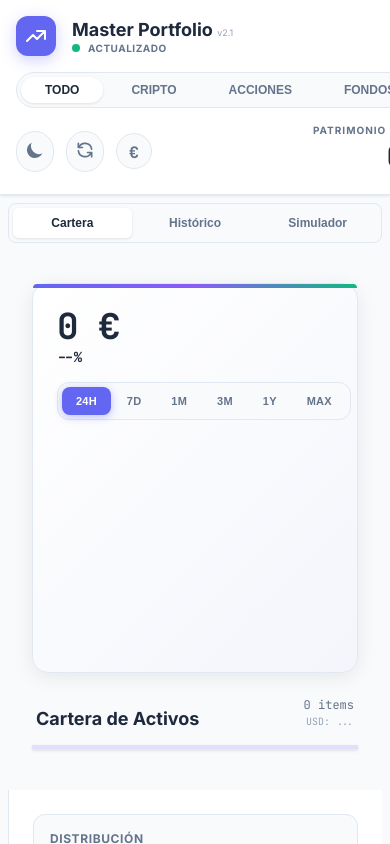
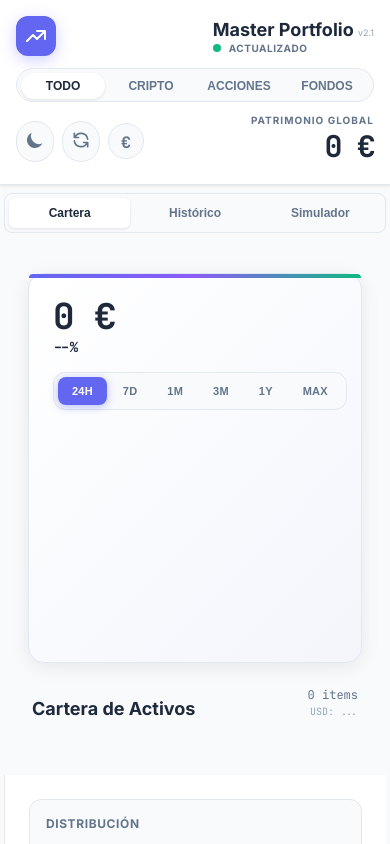
Before and after one commit to ruralvallehermoso/planificador-finanzas, a website built with Vite: page frontend/dashboard/index.html in a window 390 px wide. Shown: the top 844 px of the page. Built offline with nearby package versions, Linux system fonts and the light colour scheme; no server answers.

Commit message:
fix(mobile): UI adjustments for Header, Table and Charts

```diff
--- a/frontend/dashboard/src/styles/main.css
+++ b/frontend/dashboard/src/styles/main.css
@@ -2022,3 +2022,128 @@ body {
         background-color: var(--bg-main); /* Touch feedback */
     }
 }
+/* ===== Mobile UI Bug Fixes (User Feedback) ===== */
+@media (max-width: 768px) {
+
+    /* 1. Header Fixes: Stack content to avoid overlap */
+    .header-content {
+        flex-direction: column;
+        align-items: stretch;
+        /* Full width */
+        gap: 0.75rem;
+    }
+
+    .header-left {
+        justify-content: space-between;
+        width: 100%;
+    }
+
+    .filter-buttons {
+        width: 100%;
+        justify-content: space-between;
+        /* Distribute buttons evenly */
+        overflow-x: auto;
+        /* Safety scroll if labels are long */
+        padding-bottom: 2px;
+    }
+
+    .filter-btn {
+        flex: 1;
+        /* Equal width */
+        text-align: center;
+        padding-left: 0.5rem;
+        padding-right: 0.5rem;
+    }
+
+    .header-right {
+        justify-content: space-between;
+        width: 100%;
+        gap: 0.5rem;
+    }
+
+    .total-display-wrapper {
+        flex: 1;
+        display: flex;
+        justify-content: flex-end;
+        align-items: center;
+        /* Ensure sparkline doesn't push it too far? */
+    }
+
+    /* Hide sparkline on very small screens if needed, or keeping it but ensuring layout */
+    .portfolio-sparkline {
+        display: none !important;
+        /* Hide small sparkline in header to save space on mobile */
+    }
+
+    /* 2. Asset Table Fixes: Remove Horizontal Scroll */
+    .main-content {
+        padding: 0.5rem 0.25rem;
+        /* reduce padding further */
+        width: 100vw;
+        /* Explicitly constrain width */
+        max-width: 100%;
+        overflow-x: hidden;
+    }
+
+    .table-card {
+        border-radius: 0;
+        border: none;
+        width: 100%;
+    }
+
+    .asset-row {
+        margin: 0;
+        width: 100%;
+    }
+
+    /* 3. History Card Fixes: Overflow */
+    .chart-card {
+        width: 100%;
+        overflow: hidden;
+        /* Contains children */
+    }
+
+    .chart-header {
+        flex-wrap: wrap;
+        /* Allow header items to wrap */
+        gap: 0.5rem;
+    }
+
+    /* If there are selector buttons, ensure they scroll */
+    .chart-controls,
+    .history-selector {
+        /* Assuming class names based on standard patterns */
+        overflow-x: auto;
+        white-space: nowrap;
+        max-width: 100%;
+        padding-bottom: 4px;
+    }
+
+    /* 4. Indexa Card Fixes: Chart Overflow */
+    .indexa-card {
+        width: 100%;
+        overflow: hidden;
+    }
+
+    .indexa-chart-container {
+        width: 100%;
+        overflow: hidden;
+    }
+
+    canvas#indexa-sparkline {
+        width: 100% !important;
+        height: auto !important;
+        max-width: 100%;
+    }
+
+    /* General overflow safety */
+    .card,
+    .table-card,
+    .chart-card,
+    .indexa-card {
+        max-width: 96vw;
+        /* Slight buffer */
+        margin-left: auto;
+        margin-right: auto;
+    }
+}
```
